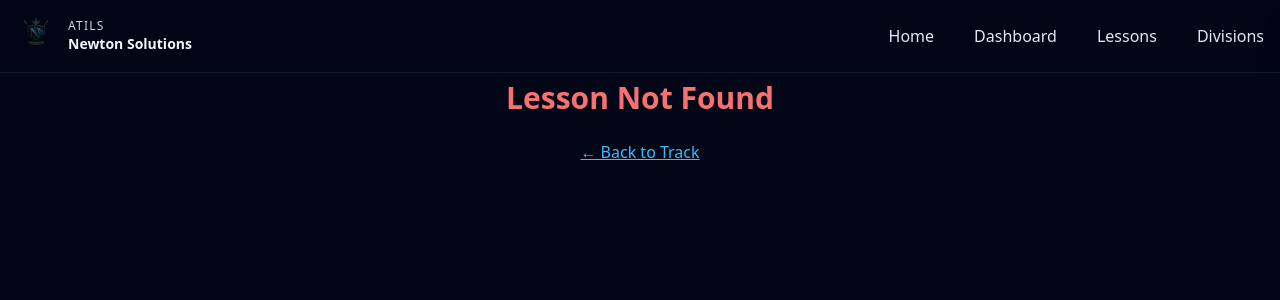
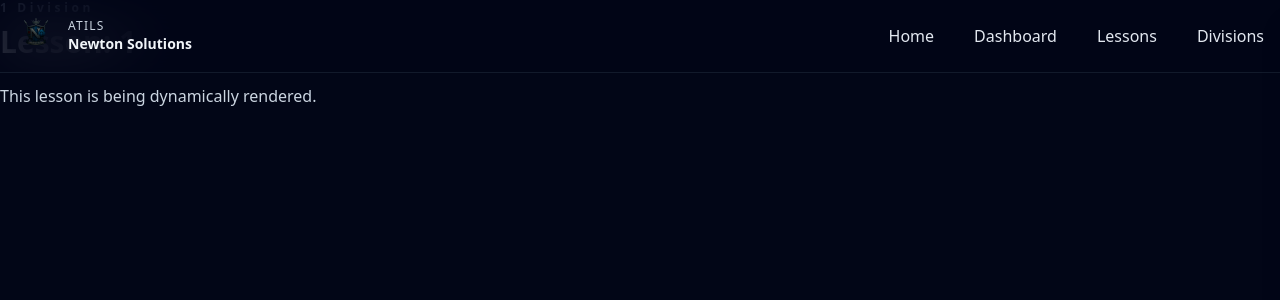
Before and after one commit to newton-solutions-AWS/newton-atils-academy, a Next.js app: page /lessons/1/1 in a window 1280 px wide. Before the commit this address had no page. Shown: the top 300 px of the page. Built offline with nearby package versions, Linux system fonts and the light colour scheme.

Commit message:
Lesson engine v1 - dynamic routing +access gate

```diff
--- /dev/null
+++ b/app/lessons/[track]/[lesson]/page.tsx
@@ -0,0 +1,30 @@
+"use client";
+
+import { useParams } from "next/navigation";
+import AccessGate from "@/components/access/AccessGate";
+
+export default function LessonPage() {
+  const params = useParams();
+
+  const track = params.track as string;
+  const lesson = params.lesson as string;
+
+  return (
+    <AccessGate required={track}>
+      <div className="page-shell space-y-6">
+        <header className="space-y-2">
+          <p className="text-xs font-semibold tracking-[0.3em] text-slate-400">
+            {track} Division
+          </p>
+          <h1 className="text-3xl font-bold text-slate-100">
+            Lesson: {lesson}
+          </h1>
+        </header>
+
+        <div className="text-slate-300">
+          This lesson is being dynamically rendered.
+        </div>
+      </div>
+    </AccessGate>
+  );
+}
--- /dev/null
+++ b/app/lessons/test/page.tsx
@@ -0,0 +1,38 @@
+"use client";
+
+import LessonGate from "@/components/lessons/LessonGate";
+import { Lesson } from "@/components/lessons/LessonRenderer";
+
+const testLesson: Lesson = {
+  id: "vanguard-test-001",
+  title: "Welcome to the ATILS Academy",
+  description:
+    "This is a test lesson to validate the lesson engine, access control, and rendering pipeline.",
+  content: `
+Welcome to ATILS Academy.
+
+This lesson confirms that:
+- The lesson engine is working
+- Division access is enforced
+- The renderer displays structured content correctly
+
+If you can read this, the core engine is operational.
+
+Next steps:
+• Lesson routing at scale
+• Progress tracking
+• Rank & XP
+• Certificates
+`,
+  type: "theory",
+  estimatedTime: "5 minutes",
+};
+
+export default function TestLessonPage() {
+  return (
+    <LessonGate
+      lesson={testLesson}
+      requiredAccess="vanguard"
+    />
+  );
+}
--- /dev/null
+++ b/components/lessons/rank.ts
@@ -0,0 +1,7 @@
+export function getRank(xp: number) {
+  if (xp >= 500) return "Vanguard Elite";
+  if (xp >= 300) return "Specialist";
+  if (xp >= 150) return "Operator";
+  if (xp >= 50) return "Initiate";
+  return "Recruit";
+}
--- /dev/null
+++ b/components/lessons/uselessonProgress.ts
@@ -0,0 +1,31 @@
+"use client";
+
+import { useState } from "react";
+
+export type ProgressState = {
+  completedLessons: string[];
+  xp: number;
+};
+
+export function useLessonProgress() {
+  const [progress, setProgress] = useState<ProgressState>({
+    completedLessons: [],
+    xp: 0,
+  });
+
+  function completeLesson(lessonId: string) {
+    setProgress((prev) => {
+      if (prev.completedLessons.includes(lessonId)) return prev;
+
+      return {
+        completedLessons: [...prev.completedLessons, lessonId],
+        xp: prev.xp + 50, // XP per lesson
+      };
+    });
+  }
+
+  return {
+    progress,
+    completeLesson,
+  };
+}
```
Also changed, not shown: app/lessons/[track]/bug/page.tsx (renamed from app/lessons/[track]/[slug]/page.tsx).
